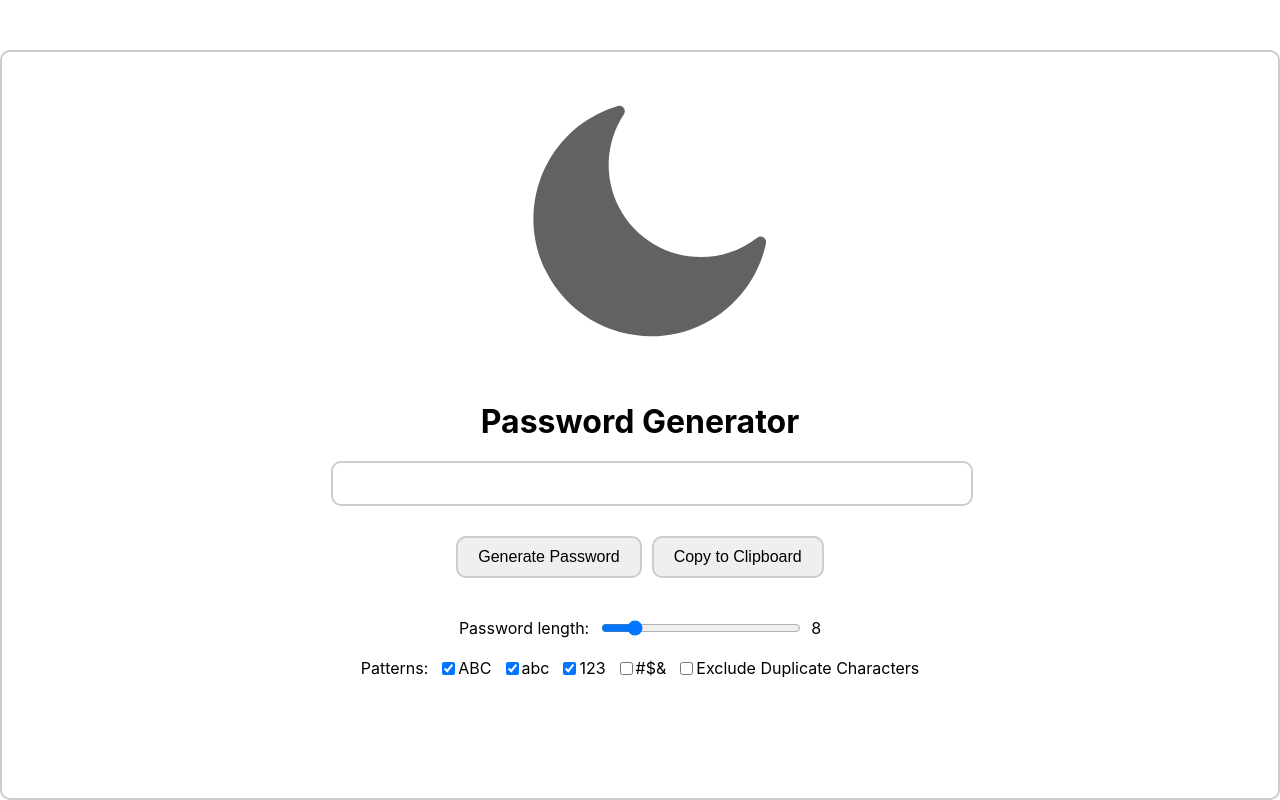
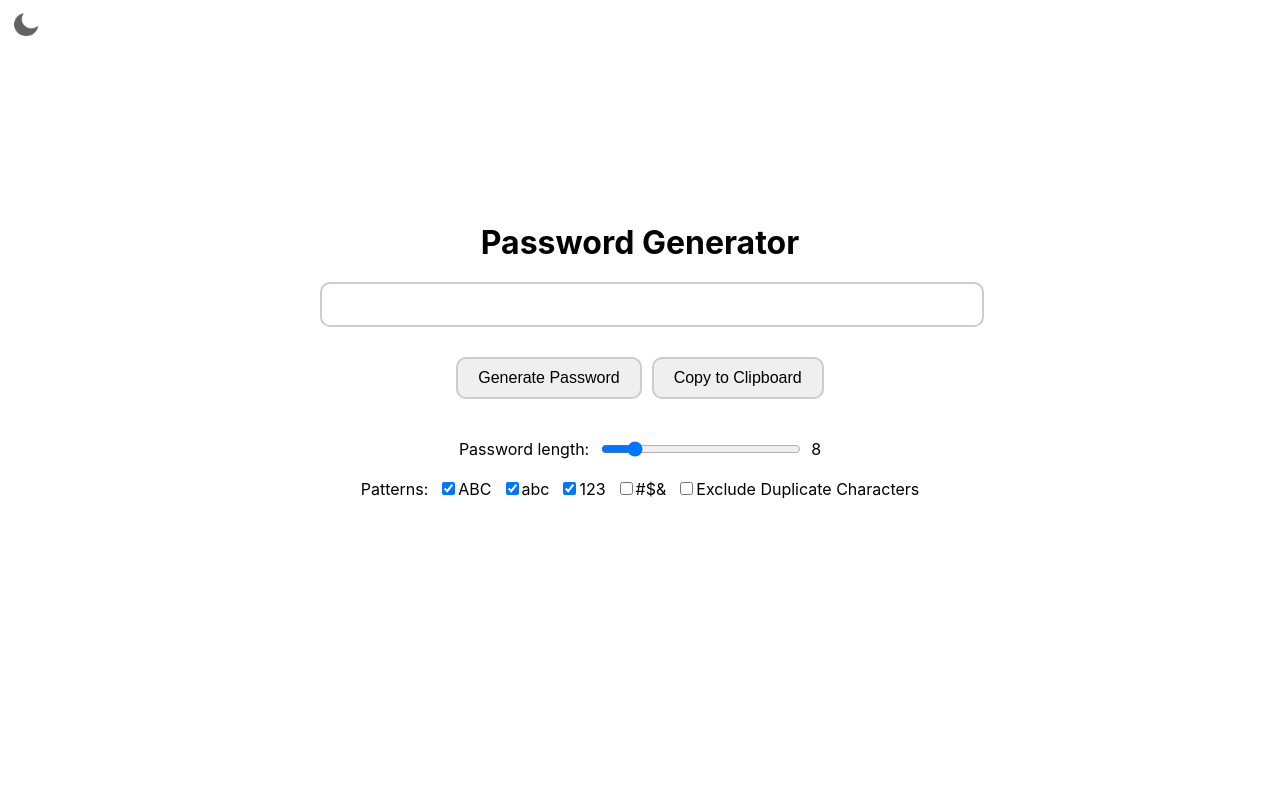
Before and after one commit to davevad93/pass-gen, a React (Create React App) app in the folder my-app/: page / in a window 1280 px wide. Built offline with nearby package versions, Linux system fonts and the light colour scheme.

Commit message:
Add CSS theme-switcher and other improvements

```diff
--- a/my-app/src/components/PasswordGenerator.css
+++ b/my-app/src/components/PasswordGenerator.css
@@ -1,9 +1,26 @@
+/* General Styles */
+html, body {
+    margin: 0;
+    height: 100%;
+}
+
 .password-generator {
-    text-align: center;
-    margin-top: 50px;
-	padding: 20px;
-    border: 2px solid #ccc;
-    border-radius: 10px;
+    min-height: 100vh;
+    display: flex;
+    flex-direction: column;
+    justify-content: center;
+    align-items: center;
+}
+
+/* Theme-specific Styles */
+.light-theme {
+    background-color: white;
+    color: black;
+}
+
+.dark-theme {
+    background-color: #333;
+    color: white;
 }
 
 .password-generator h1 {
@@ -74,10 +91,6 @@
     background-color: #46923c;
 }
 
-button:hover {
-	background-color: white;
-}
-
 .button-group {
     display: flex;
     justify-content: center;
@@ -92,6 +105,10 @@ button:hover {
     cursor: pointer;
     border-radius: 10px;
     border: 2px solid #ccc;
+}
+
+button:hover {
+	background-color: white;
 }
 
 .slider-container {
@@ -122,3 +139,36 @@ button:hover {
     display: flex;
     align-items: center;
 }
+
+/* Dark theme adjustments */
+.dark-theme .password-input {
+    background-color: #555;
+    color: white;
+}
+
+.dark-theme button {
+    background-color: #444;
+    color: white;
+}
+
+.dark-theme button:hover {
+    background-color: #666;
+}
+
+/* Theme switcher styles */
+.theme-switcher {
+    position: absolute;
+    top: 10px;
+    left: 10px;
+    cursor: pointer;
+}
+
+.theme-switcher img {
+    width: 30px;
+    height: 30px;
+}
+
+.theme-switcher img:hover {
+    width: 25px;
+    height: 25px;
+}
```
